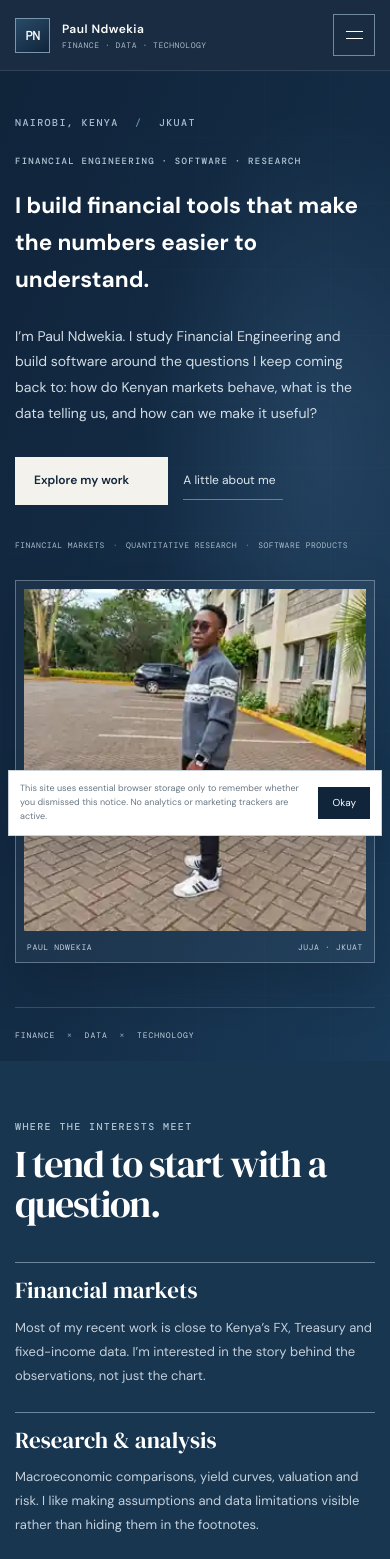
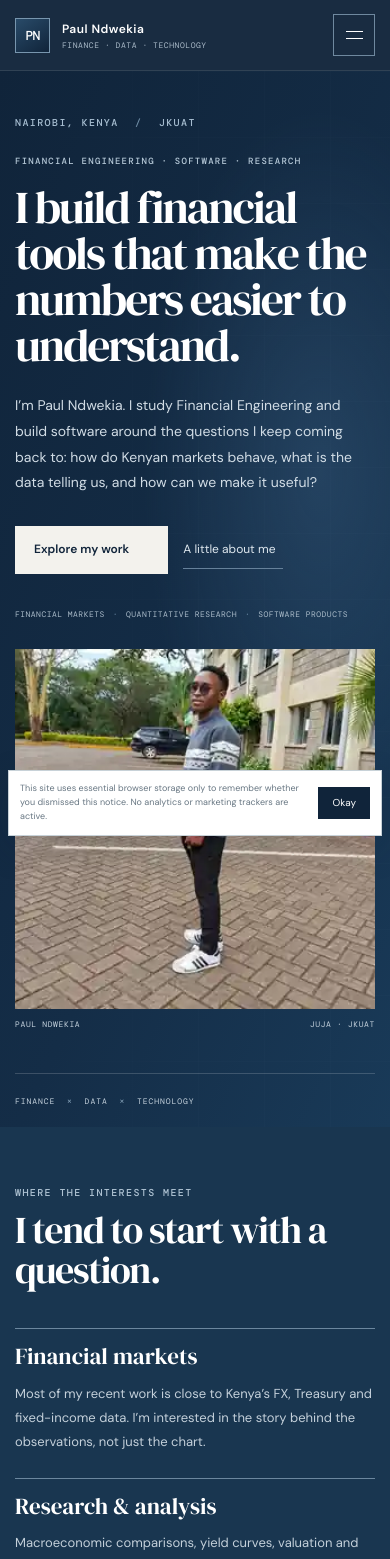
Before and after one commit to paulndwekia/paul-ndwekia-portfolio, a React (Vite) app: page / in a window 390 px wide. Shown: the top 1559 px of the page. Built offline with nearby package versions, Linux system fonts and the light colour scheme.

Commit message:
Remove reveal opacity issues and refine natural photo presentation

```diff
--- a/src/styles.css
+++ b/src/styles.css
@@ -376,3 +376,25 @@ img{display:block;max-width:100%}
  .research-section+.research-section{padding-top:40px}
  .research-card{padding-top:20px;padding-bottom:23px}
 }
+/* Keep editorial text readable without scroll-triggered opacity changes */
+.hero-heading h1{display:block;margin:0;color:white;font:400 clamp(44px,5.5vw,74px)/.99 var(--serif);letter-spacing:-.045em}
+.hero-heading>p{font-size:inherit!important}
+.hero-portrait{width:min(100%,430px);padding:0;border:0;background:transparent;box-shadow:none}
+.hero-portrait>img{aspect-ratio:1/1;object-fit:contain;background:transparent}
+.hero-photo-caption{padding:10px 0 0}
+.about-photo-frame{padding:0 0 31px;background:transparent;box-shadow:none;border:0}
+.about-photo-frame:before{display:none}
+.about-photo-frame img{width:100%;height:auto;max-height:none;object-fit:contain;background:transparent}
+.campus-gallery-grid{display:grid;grid-template-columns:repeat(2,minmax(0,1fr));gap:26px 22px}
+.campus-gallery-item{min-width:0;margin:0}
+.campus-gallery-image{display:block;overflow:hidden;aspect-ratio:auto;padding:0;border:0;background:#E4EAED}
+.campus-gallery-image img{display:block;width:100%;height:auto;object-fit:contain;background:#E4EAED}
+.campus-gallery-item figcaption{padding-top:10px}
+.campus-gallery-item figcaption strong{font-size:19px}
+@media(max-width:760px){
+ .hero-heading h1{font-size:clamp(45px,11.7vw,60px);line-height:1.01}
+ .hero-portrait{width:min(100%,370px)}
+ .about-photo-frame{padding-bottom:28px}
+ .campus-gallery-grid{grid-template-columns:1fr;gap:23px}
+ .campus-gallery-image img{width:100%;height:auto}
+}
```
